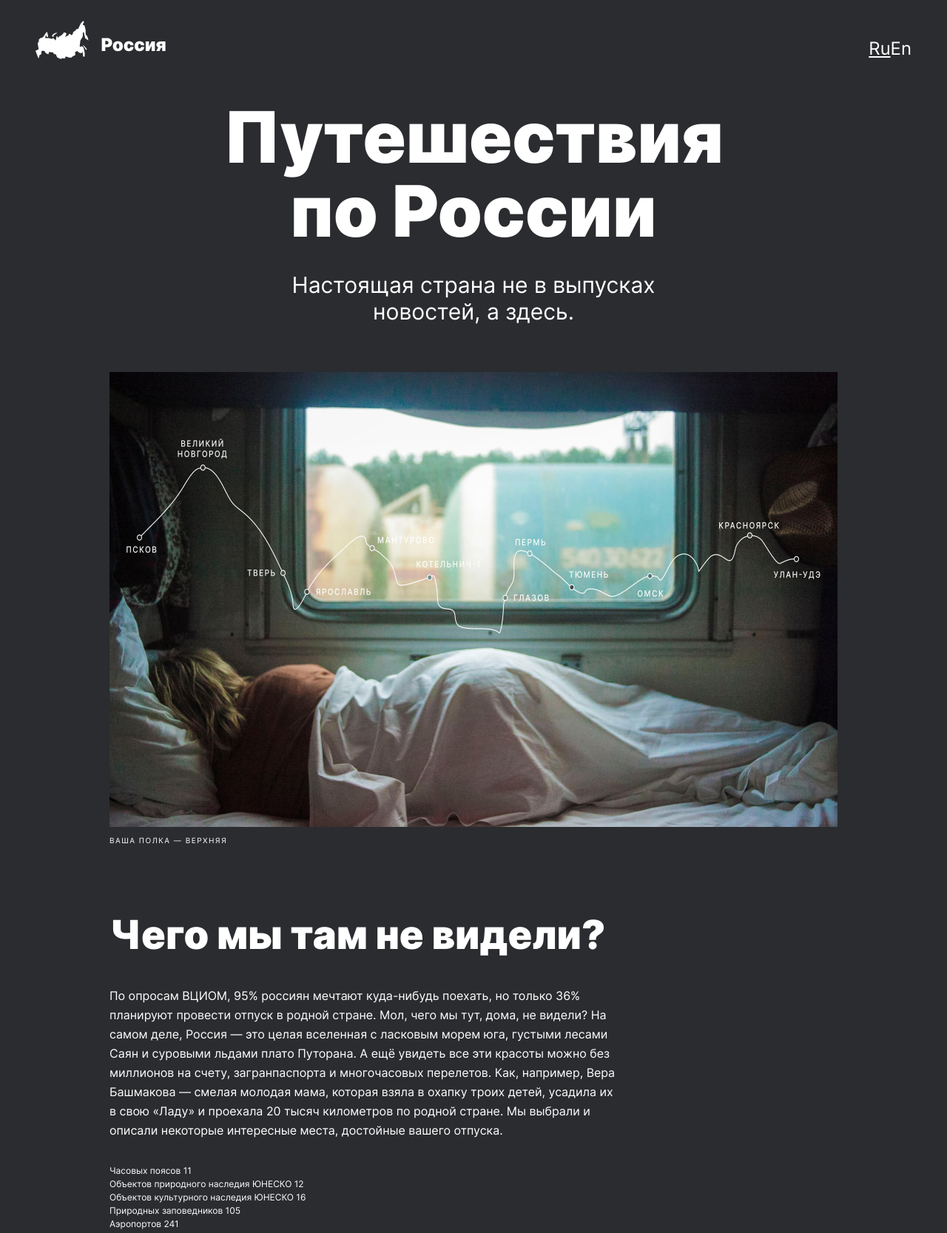
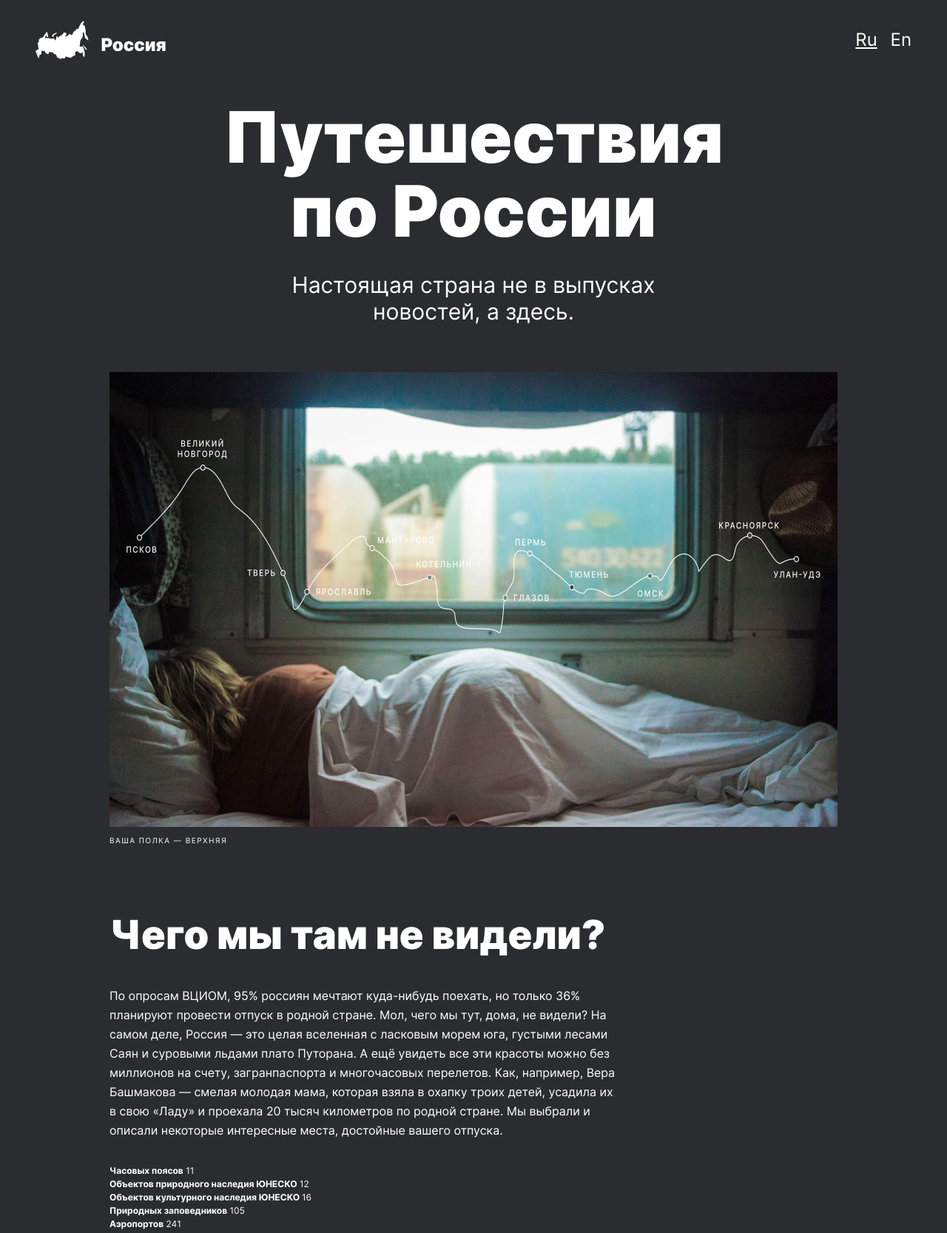
Before and after one commit to KARKUSHA123/russian-travel, a plain HTML site: page index.html in a window 1280 px wide. Shown: the top 1667 px of the page at 74% size. Drawn offline with Linux system fonts and the light colour scheme; files whose address does not match are found by name.

Commit message:
fix bugs

```diff
--- a/blocks/header/__langs/header__langs.css
+++ b/blocks/header/__langs/header__langs.css
@@ -1,6 +1,6 @@
 .header__langs {
 display: flex;
-align-items: flex-end;
+align-items: center;
 list-style-type: none;
 margin: 0;
 padding: 0;
--- a/blocks/header/__link/header__link.css
+++ b/blocks/header/__link/header__link.css
@@ -11,10 +11,6 @@
   opacity: 0.8;
 }
 
-.header__link:first-child:last-child{
-  margin: 0;
-}
-
 @media screen and (max-width: 320px) {
   .header__link {
     font-size: 18px;
--- a/pages/index.css
+++ b/pages/index.css
@@ -20,7 +20,7 @@
 
 @import url('../blocks/intro/intro.css');
 @import url('../blocks/intro/__list/intro__list.css');
-@import url('../blocks/intro/__facts/intro__facts.css');
+@import url('../blocks/intro/__span/intro__span.css');
 @import url('../blocks/intro/__text/intro__text.css');
 @import url('../blocks/intro/__title/intro__title.css');
 
```
